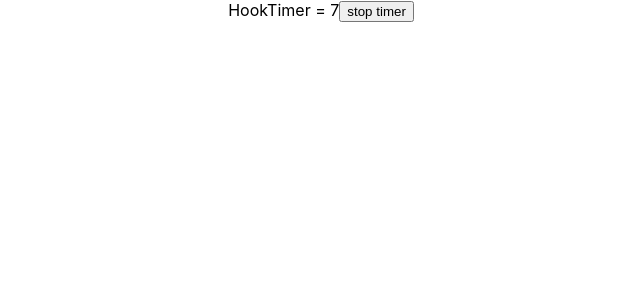
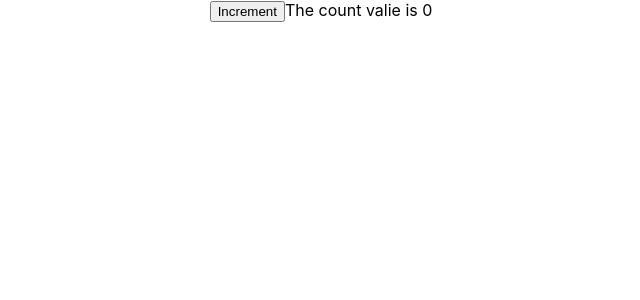
Before and after one commit to kashcodernyc/typescript-tutorial, a React (Create React App) app: page / in a window 1280 px wide. Shown: the top 300 px of the page, without its empty margins (319-959 px from the left). Built offline with nearby package versions, Linux system fonts and the light colour scheme.

Commit message:
feat(class): typing class component in react

```diff
--- a/src/App.tsx
+++ b/src/App.tsx
@@ -1,10 +1,10 @@
 import './App.css';
-import { MutableRef} from './components/ref/MutableRef';
+import { Counter } from './components/class/Counter';
 function App() {
 
   return (
     <div className="App">
-        <MutableRef/>
+        <Counter message = "The count valie is " />
     </div>
   );
 }
--- /dev/null
+++ b/src/components/class/Counter.tsx
@@ -0,0 +1,28 @@
+import { Component } from 'react';
+
+type CounterProps = {
+    message: string
+}
+
+type CounterState = {
+    count: number
+}
+
+export class Counter extends Component<CounterProps, CounterState> {
+    state = {
+        count: 0,
+    }
+
+    handleClick = () => {
+        this.setState((prevState) => ({ count: prevState.count + 1}))
+    }
+
+    render(){
+        return(
+            <div>
+                <button onClick={this.handleClick}>Increment</button>
+                {this.props.message} {this.state.count}
+            </div>
+        )
+    }
+}
```
